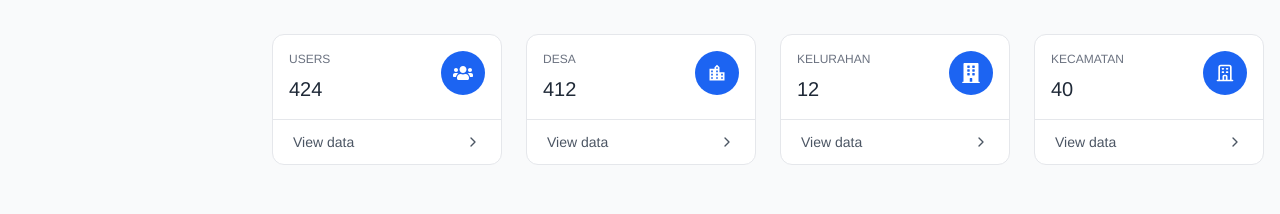
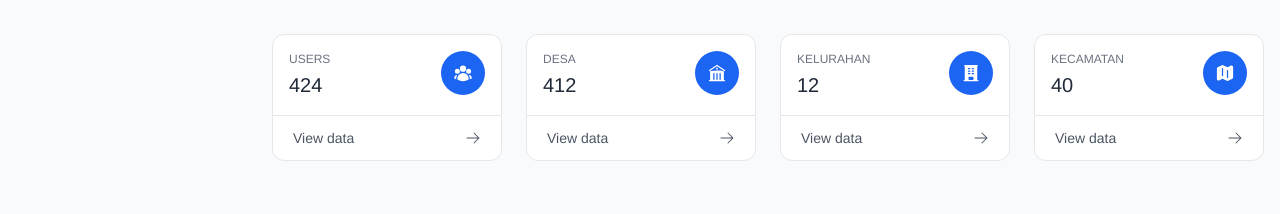
Before and after one commit to azharanggakusuma/simades, a Next.js app: page /dashboard in a window 1280 px wide. Shown: the part 130-344 px from the top of the page. Built offline with nearby package versions, Linux system fonts and the light colour scheme.

Commit message:
feat: refactor Stats component to use heroicons and improve code structure

```diff
--- a/app/dashboard/components/Stats.tsx
+++ b/app/dashboard/components/Stats.tsx
@@ -1,60 +1,63 @@
-import { FaUsers } from 'react-icons/fa';
-import { MdLocationCity } from 'react-icons/md';
-import { FaBuilding } from 'react-icons/fa';
-import { HiOutlineOfficeBuilding } from 'react-icons/hi';
+import {
+  UserGroupIcon,
+  BuildingLibraryIcon,
+  BuildingOfficeIcon,
+  MapIcon,
+  ArrowRightIcon,
+} from '@heroicons/react/24/solid';
 
 export default function Stats() {
   return (
     <div className="grid sm:grid-cols-2 lg:grid-cols-4 gap-4 sm:gap-6">
-      {/* Users */}
-      <Card title="Users" value="424" icon={<FaUsers size={20} />} />
-      {/* Desa */}
-      <Card title="Desa" value="412" icon={<MdLocationCity size={20} />} />
-      {/* Kelurahan */}
-      <Card title="Kelurahan" value="12" icon={<FaBuilding size={20} />} />
-      {/* Kecamatan */}
-      <Card title="Kecamatan" value="40" icon={<HiOutlineOfficeBuilding size={20} />} />
+      {/* USERS */}
+      <Card
+        title="Users"
+        value="424"
+        icon={<UserGroupIcon className="w-5 h-5" />}
+      />
+
+      {/* DESA */}
+      <Card
+        title="Desa"
+        value="412"
+        icon={<BuildingLibraryIcon className="w-5 h-5" />}
+      />
+
+      {/* KELURAHAN */}
+      <Card
+        title="Kelurahan"
+        value="12"
+        icon={<BuildingOfficeIcon className="w-5 h-5" />}
+      />
+
+      {/* KECAMATAN */}
+      <Card
+        title="Kecamatan"
+        value="40"
+        icon={<MapIcon className="w-5 h-5" />}
+      />
     </div>
   );
 }
 
-function Card({ title, value, icon }) {
+function Card({ title, value, icon }: { title: string; value: string; icon: React.ReactNode }) {
   return (
     <div className="flex flex-col bg-white border border-gray-200 shadow-2xs rounded-xl dark:bg-neutral-900 dark:border-neutral-800">
       <div className="p-4 md:p-5 flex justify-between gap-x-3">
         <div>
-          <p className="text-xs uppercase text-gray-500 dark:text-neutral-500">
-            {title}
-          </p>
-          <div className="mt-1 flex items-center gap-x-2">
-            <h3 className="mt-1 text-xl font-medium text-gray-800 dark:text-neutral-200">
-              {value}
-            </h3>
-          </div>
+          <p className="text-xs uppercase text-gray-500 dark:text-neutral-500">{title}</p>
+          <h3 className="mt-1 text-xl font-medium text-gray-800 dark:text-neutral-200">{value}</h3>
         </div>
         <div className="shrink-0 flex justify-center items-center size-11 bg-blue-600 text-white rounded-full dark:bg-blue-900 dark:text-blue-200">
           {icon}
         </div>
       </div>
       <a
-        className="py-3 px-4 md:px-5 inline-flex justify-between items-center text-sm text-gray-600 border-t border-gray-200 hover:bg-gray-50 focus:outline-hidden focus:bg-gray-50 rounded-b-xl dark:border-neutral-800 dark:text-neutral-400 dark:hover:bg-neutral-800 dark:focus:bg-neutral-800"
+        className="py-3 px-4 md:px-5 inline-flex justify-between items-center text-sm text-gray-600 border-t border-gray-200 hover:bg-gray-50 dark:border-neutral-800 dark:text-neutral-400 dark:hover:bg-neutral-800"
         href="#"
       >
         View data
-        <svg
-          className="shrink-0 size-4"
-          xmlns="http://www.w3.org/2000/svg"
-          width={24}
-          height={24}
-          viewBox="0 0 24 24"
-          fill="none"
-          stroke="currentColor"
-          strokeWidth={2}
-          strokeLinecap="round"
-          strokeLinejoin="round"
-        >
-          <path d="m9 18 6-6-6-6" />
-        </svg>
+        <ArrowRightIcon className="w-4 h-4" />
       </a>
     </div>
   );
--- a/package.json
+++ b/package.json
@@ -9,6 +9,7 @@
     "lint": "next lint"
   },
   "dependencies": {
+    "@heroicons/react": "^2.2.0",
     "@prisma/client": "^6.7.0",
     "framer-motion": "^12.9.7",
     "lucide-react": "^0.507.0",
```
Also changed, not shown: 1 other file (tests, documents, lock files or other folders).
